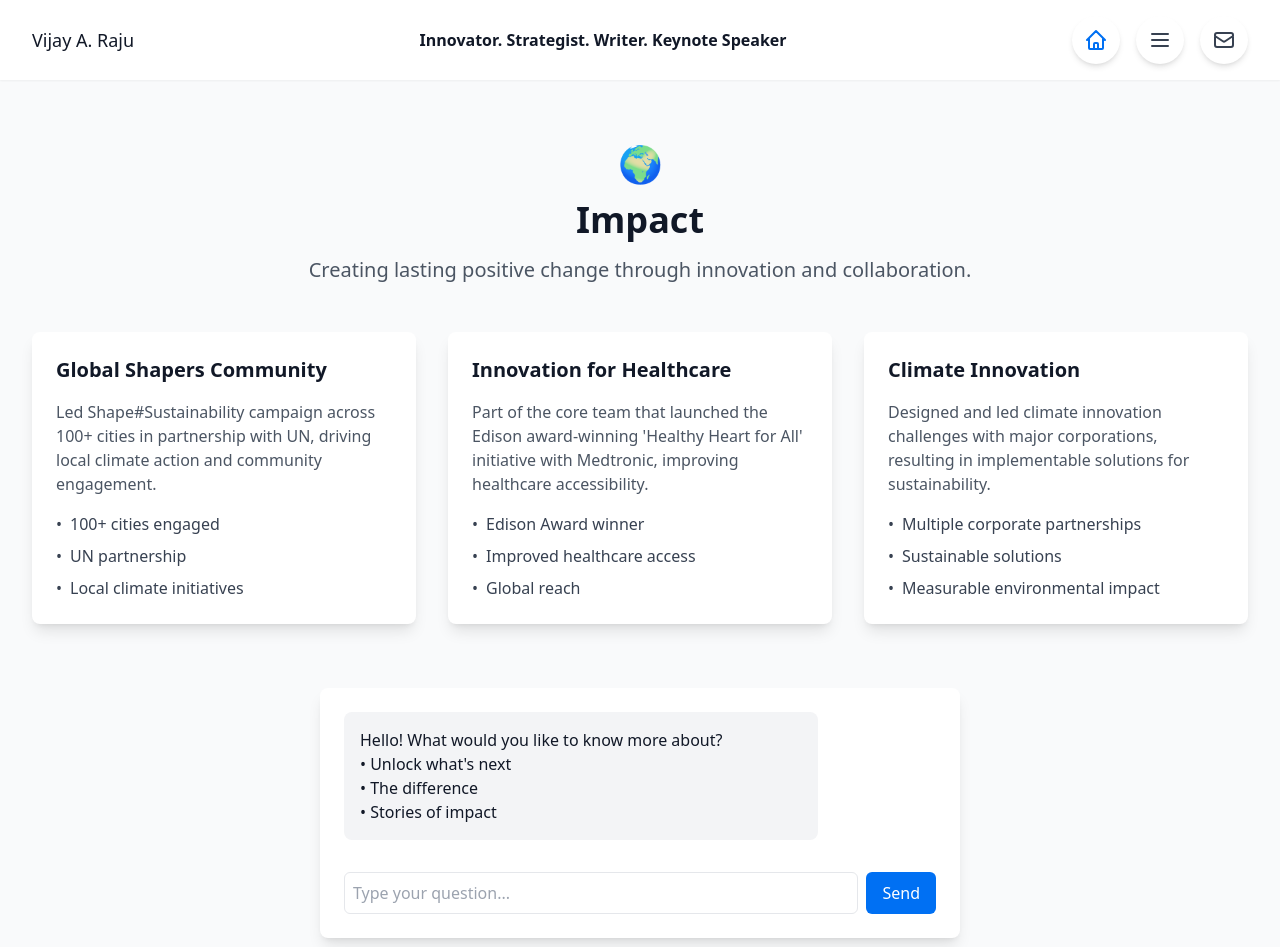
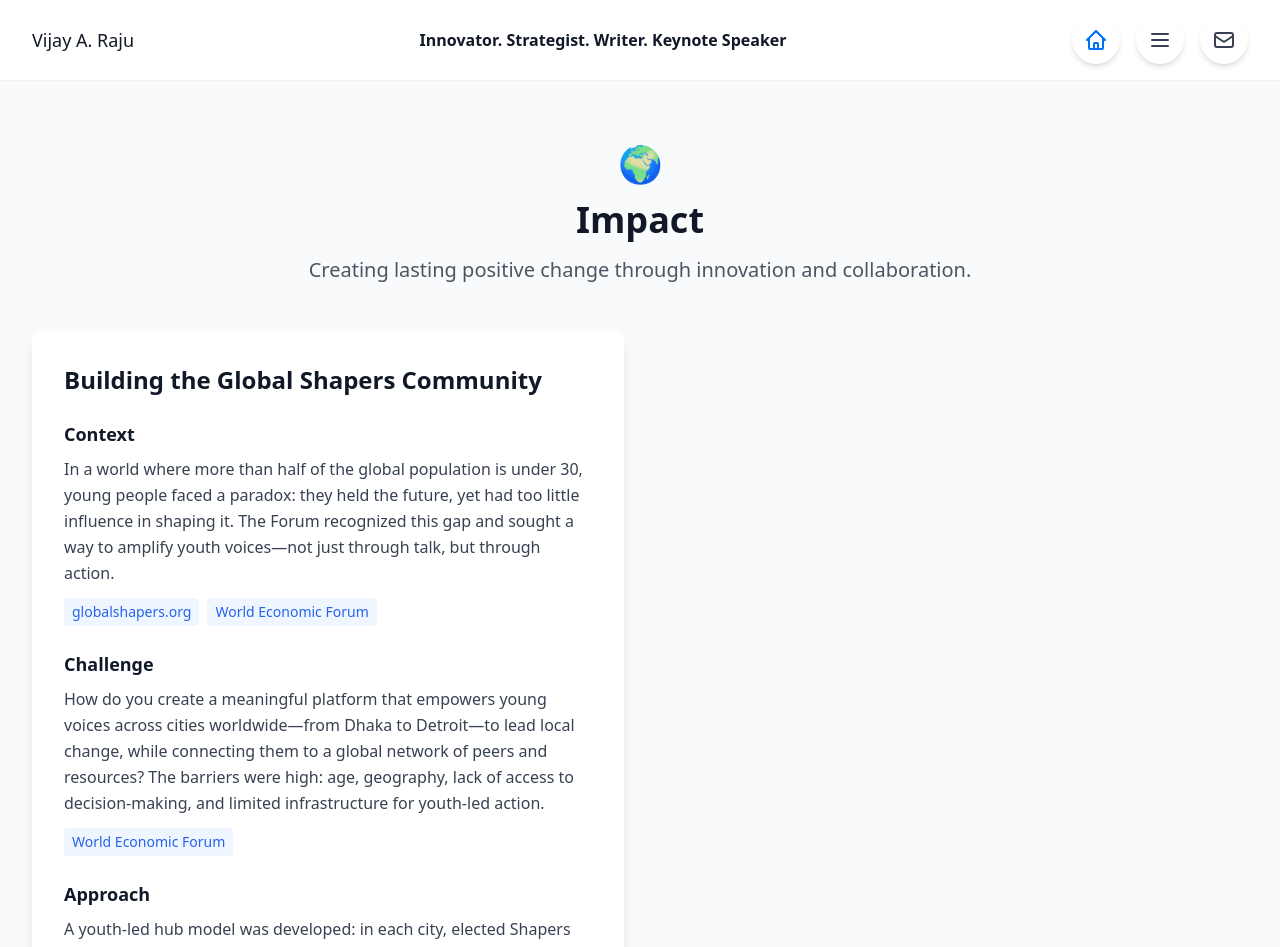
Before and after one commit to Wijay000/draft, a Next.js app: page /impact in a window 1280 px wide. Shown: the top 947 px of the page. Built offline with nearby package versions, Linux system fonts and the light colour scheme.

Commit message:
feat(impact): redesign with 2-column layout and detailed Global Shapers case study

```diff
--- a/pages/impact.js
+++ b/pages/impact.js
@@ -4,19 +4,29 @@ import ChatBot from '../components/ChatBot'
 export default function Impact() {
   const impactStories = [
     {
-      title: "Global Shapers Community",
-      description: "Led Shape#Sustainability campaign across 100+ cities in partnership with UN, driving local climate action and community engagement.",
-      impact: ["100+ cities engaged", "UN partnership", "Local climate initiatives"]
-    },
-    {
-      title: "Innovation for Healthcare",
-      description: "Part of the core team that launched the Edison award-winning 'Healthy Heart for All' initiative with Medtronic, improving healthcare accessibility.",
-      impact: ["Edison Award winner", "Improved healthcare access", "Global reach"]
-    },
-    {
-      title: "Climate Innovation",
-      description: "Designed and led climate innovation challenges with major corporations, resulting in implementable solutions for sustainability.",
-      impact: ["Multiple corporate partnerships", "Sustainable solutions", "Measurable environmental impact"]
+      title: "Building the Global Shapers Community",
+      sections: [
+        {
+          heading: "Context",
+          content: "In a world where more than half of the global population is under 30, young people faced a paradox: they held the future, yet had too little influence in shaping it. The Forum recognized this gap and sought a way to amplify youth voices—not just through talk, but through action.",
+          links: ["globalshapers.org", "World Economic Forum"]
+        },
+        {
+          heading: "Challenge",
+          content: "How do you create a meaningful platform that empowers young voices across cities worldwide—from Dhaka to Detroit—to lead local change, while connecting them to a global network of peers and resources? The barriers were high: age, geography, lack of access to decision-making, and limited infrastructure for youth-led action.",
+          links: ["World Economic Forum"]
+        },
+        {
+          heading: "Approach",
+          content: "A youth-led hub model was developed: in each city, elected Shapers created local projects, formed autonomous Hubs, and connected to the global WEF platform. The design emphasised ownership, local relevance, and global learning. Members under 30 were invited to apply, run projects, innovate in their communities, and connect with peers world-wide.",
+          links: ["Medium", "World Economic Forum"]
+        },
+        {
+          heading: "Impact",
+          content: "From its launch, the Global Shapers network expanded to over 500 Hubs in more than 150 countries and engaged tens of thousands of young change-makers. These Hubs have delivered local solutions addressing climate, skills, digital inclusion and more. The network plays a unique role in bridging local innovation with global influence.",
+          links: []
+        }
+      ]
     }
   ]
 
@@ -36,25 +46,33 @@ export default function Impact() {
         </p>
       </motion.div>
 
-      <div className="grid gap-8 md:grid-cols-2 lg:grid-cols-3 mt-12">
+      <div className="grid gap-8 md:grid-cols-2 mt-12">
         {impactStories.map((story, index) => (
           <motion.div
             key={index}
             initial={{ opacity: 0, y: 20 }}
             animate={{ opacity: 1, y: 0 }}
             transition={{ delay: index * 0.1 }}
-            className="bg-white rounded-lg shadow-lg p-6 hover:shadow-xl transition-shadow"
+            className="bg-white rounded-lg shadow-lg p-8 hover:shadow-xl transition-shadow"
           >
-            <h2 className="text-xl font-semibold mb-4">{story.title}</h2>
-            <p className="text-gray-600 mb-4">{story.description}</p>
-            <ul className="space-y-2">
-              {story.impact.map((item, i) => (
-                <li key={i} className="flex items-center text-gray-700">
-                  <span className="mr-2">•</span>
-                  {item}
-                </li>
+            <h2 className="text-2xl font-bold text-gray-900 mb-6">{story.title}</h2>
+            <div className="space-y-6">
+              {story.sections.map((section, i) => (
+                <div key={i}>
+                  <h3 className="text-lg font-semibold text-gray-900 mb-2">{section.heading}</h3>
+                  <p className="text-gray-700 mb-3 leading-relaxed">{section.content}</p>
+                  {section.links.length > 0 && (
+                    <div className="flex flex-wrap gap-2">
+                      {section.links.map((link, j) => (
+                        <span key={j} className="text-sm text-blue-600 bg-blue-50 px-2 py-1 rounded">
+                          {link}
+                        </span>
+                      ))}
+                    </div>
+                  )}
+                </div>
               ))}
-            </ul>
+            </div>
           </motion.div>
         ))}
       </div>
```
